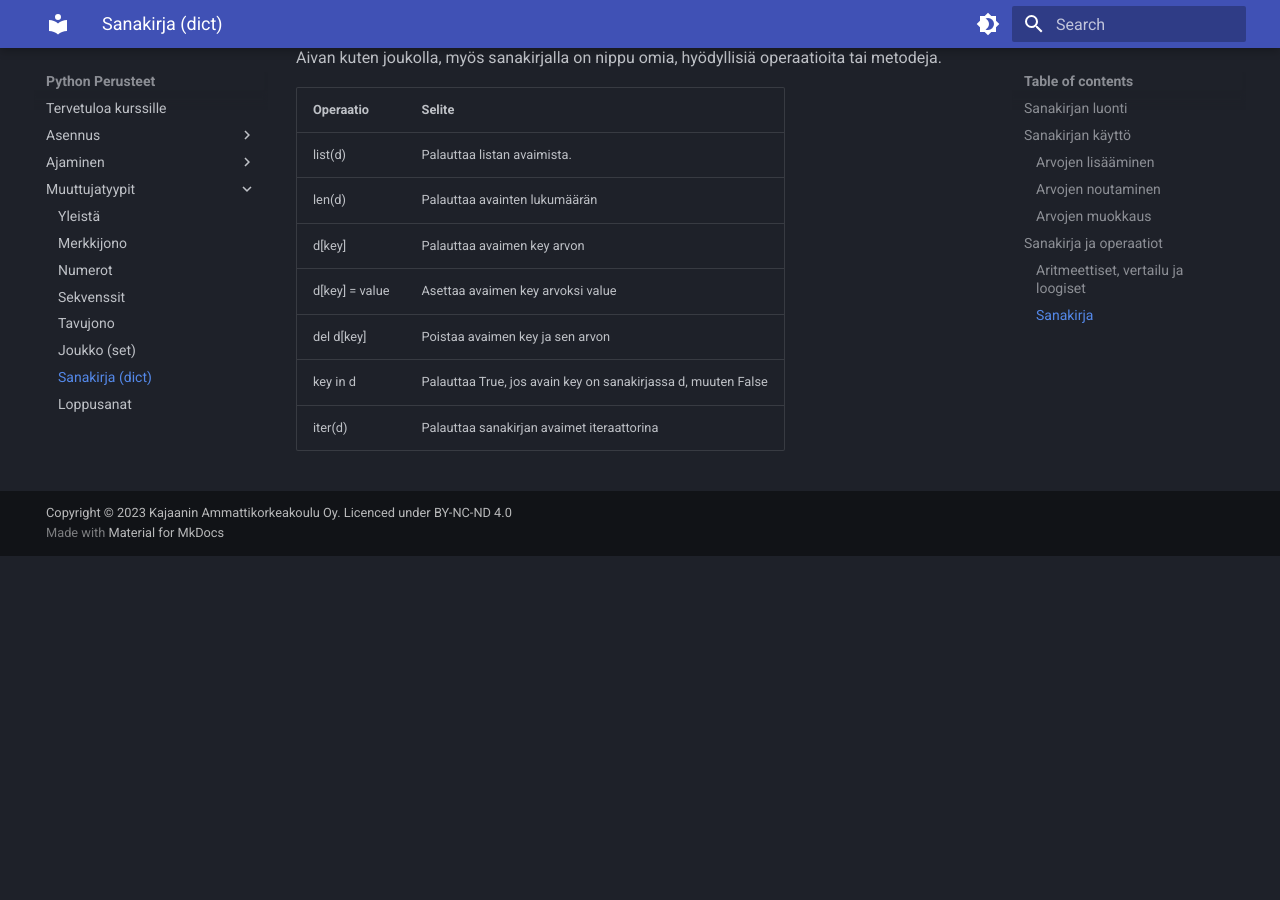
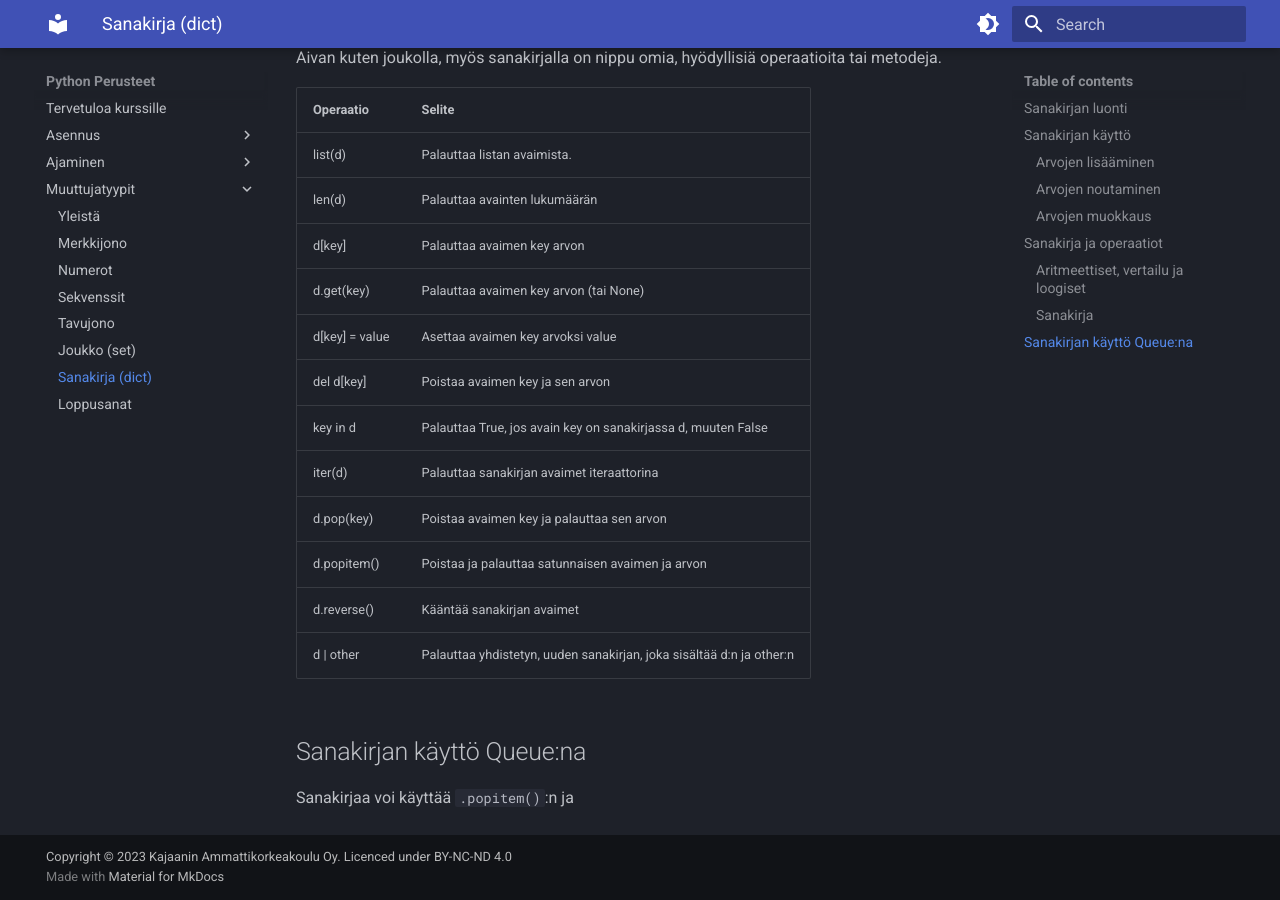
Before and after one commit to sourander/python-perusteet, an MkDocs documentation site: the page built from docs/muuttujatyypit/sanakirja.md, in a window 1280 px wide and 900 px high, scrolled down 3113 px. Built offline with MkDocs 1.6.1 and Material for MkDocs 9.7.7, drawn with Linux system fonts in a browser that asks for light colours; before the commit the page ends 3669 px from its top, so only the background shows below that.

Commit message:
Added dict operations

```diff
--- a/docs/muuttujatyypit/sanakirja.md
+++ b/docs/muuttujatyypit/sanakirja.md
@@ -127,12 +127,21 @@ Aritmeettiset ja vertailuoperaattorit, poislukien `==`, eivät toimi sanakirjoje
 
 Aivan kuten joukolla, myös sanakirjalla on nippu omia, hyödyllisiä operaatioita tai metodeja.
 
-| Operaatio      | Selite                                                        |
-| -------------- | ------------------------------------------------------------- |
-| list(d)        | Palauttaa listan avaimista.                                   |
-| len(d)         | Palauttaa avainten lukumäärän                                 |
-| d[key]         | Palauttaa avaimen key arvon                                   |
-| d[key] = value | Asettaa avaimen key arvoksi value                             |
-| del d[key]     | Poistaa avaimen key ja sen arvon                              |
-| key in d       | Palauttaa True, jos avain key on sanakirjassa d, muuten False |
-| iter(d)        | Palauttaa sanakirjan avaimet iteraattorina                    |
+| Operaatio      | Selite                                                               |
+| -------------- | -------------------------------------------------------------------- |
+| list(d)        | Palauttaa listan avaimista.                                          |
+| len(d)         | Palauttaa avainten lukumäärän                                        |
+| d[key]         | Palauttaa avaimen key arvon                                          |
+| d.get(key)     | Palauttaa avaimen key arvon (tai None)                               |
+| d[key] = value | Asettaa avaimen key arvoksi value                                    |
+| del d[key]     | Poistaa avaimen key ja sen arvon                                     |
+| key in d       | Palauttaa True, jos avain key on sanakirjassa d, muuten False        |
+| iter(d)        | Palauttaa sanakirjan avaimet iteraattorina                           |
+| d.pop(key)     | Poistaa avaimen key ja palauttaa sen arvon                           |
+| d.popitem()    | Poistaa ja palauttaa satunnaisen avaimen ja arvon                    |
+| d.reverse()    | Kääntää sanakirjan avaimet                                           |
+| d &#124; other | Palauttaa yhdistetyn, uuden sanakirjan, joka sisältää d:n ja other:n |
+
+## Sanakirjan käyttö Queue:na
+
+Sanakirjaa voi käyttää `.popitem()`:n ja
```
Also changed, not shown: docs/muuttujatyypit/sekvenssit.md (+9 -27 lines).
